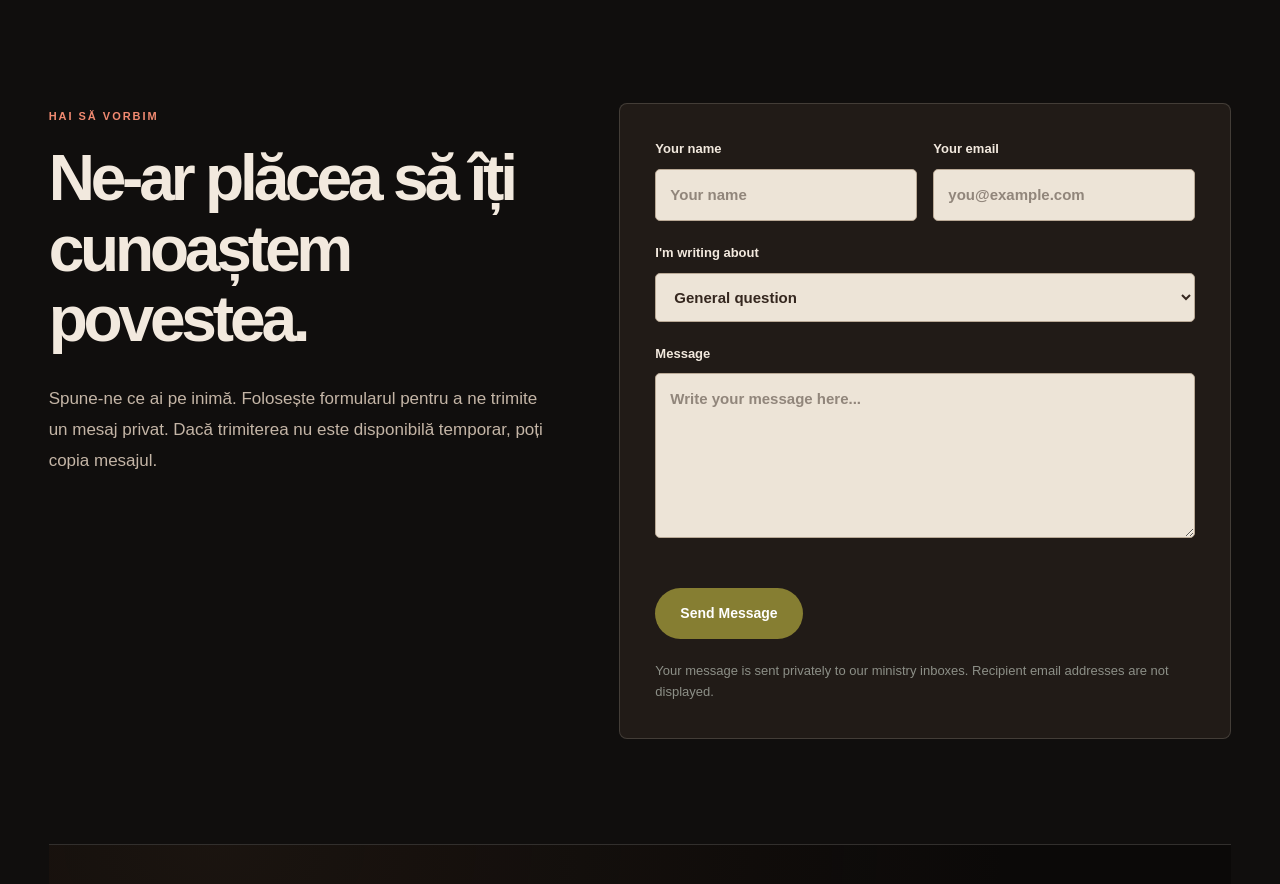
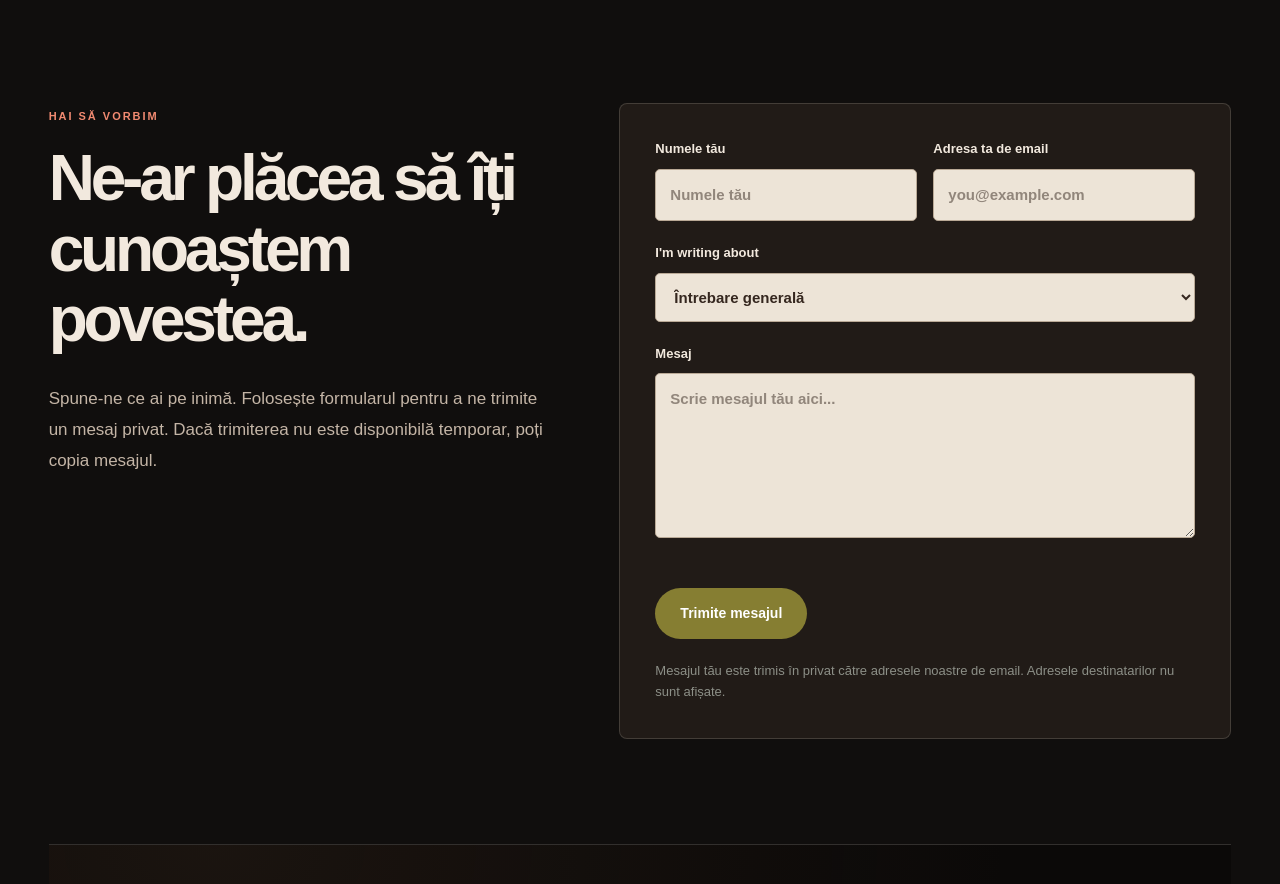
Before and after one commit to bumbmatei-sys/thebumbs-website, a Next.js app: page /ro/contact in a window 1280 px wide. Shown: the part 500-1384 px from the top of the page. Built offline with nearby package versions, Linux system fonts and the light colour scheme.

Commit message:
feat: translate contact form and validation feedback into Romanian

```diff
--- a/components/contact-form.tsx
+++ b/components/contact-form.tsx
@@ -1,23 +1,25 @@
 "use client";
 import { useState, type FormEvent } from "react";
 type Status="idle"|"sending"|"sent"|"error";
-export function ContactForm(){
+export function ContactForm({locale="en"}:{locale?:"en"|"ro"}){
+ const ro=locale==="ro";
+ const tr=(en:string,romanian:string)=>ro?romanian:en;
  const [name,setName]=useState("");const [email,setEmail]=useState("");const [subject,setSubject]=useState("General question");const [message,setMessage]=useState("");const [website,setWebsite]=useState("");const [status,setStatus]=useState<Status>("idle");const [notice,setNotice]=useState("");
  const draft=`Subject: ${subject}\n\nFrom: ${name} <${email}>\n\n${message}`;
  async function submit(e:FormEvent<HTMLFormElement>){e.preventDefault();setStatus("sending");setNotice("");try{
  const response=await fetch("/api/contact",{method:"POST",headers:{"content-type":"application/json"},body:JSON.stringify({name,email,subject,message,website})});
  const result=await response.json() as {ok?:boolean;error?:string};
- if(!response.ok||!result.ok)throw new Error(result.error||"Message could not be sent.");
+ if(!response.ok||!result.ok)throw new Error(result.error||tr("Message could not be sent.","Mesajul nu a putut fi trimis."));
  setStatus("sent");setNotice("");setMessage("");
- }catch(error){setStatus("error");setNotice(error instanceof Error?error.message:"Message could not be sent.");}}
- async function copy(){try{await navigator.clipboard.writeText(draft);setNotice("Message copied. You can paste it into your email app. Nothing was sent.");}catch{setNotice("Copy unavailable in this browser.");}}
- if(status==="sent")return <div className="contact-form contact-success" role="status" aria-live="polite" aria-atomic="true"><div className="success-icon" aria-hidden="true">✓</div><h3>Message sent successfully!</h3><p>Thank you for reaching out. Your message has been submitted to our ministry inboxes.</p><button className="button" type="button" onClick={()=>{setStatus("idle");setNotice("");setName("");setEmail("");setSubject("General question");setMessage("");}}>Send another message</button></div>;
+ }catch(error){setStatus("error");setNotice(error instanceof Error?error.message :tr("Message could not be sent.","Mesajul nu a putut fi trimis."));}}
+ async function copy(){try{await navigator.clipboard.writeText(draft);setNotice(tr("Message copied. You can paste it into your email app. Nothing was sent.","Mesajul a fost copiat. Îl poți lipi în aplicația de email. Nu a fost trimis."));}catch{setNotice(tr("Copy unavailable in this browser.","Copierea nu este disponibilă în acest browser."));}}
+ if(status==="sent")return <div className="contact-form contact-success" role="status" aria-live="polite" aria-atomic="true"><div className="success-icon" aria-hidden="true">✓</div><h3>{tr("Message sent successfully!","Mesajul a fost trimis cu succes!")}</h3><p>{tr("Thank you for reaching out. Your message has been submitted to our ministry inboxes.","Îți mulțumim că ne-ai scris. Mesajul tău a fost trimis către adresele noastre de email.")}</p><button className="button" type="button" onClick={()=>{setStatus("idle");setNotice("");setName("");setEmail("");setSubject("General question");setMessage("");}}>{tr("Send another message","Trimite un alt mesaj")}</button></div>;
  return <form className="contact-form" onSubmit={submit}>
- <div className="form-row"><label>Your name<input required minLength={2} maxLength={120} value={name} onChange={e=>setName(e.target.value)} autoComplete="name" placeholder="Your name"/></label><label>Your email<input required type="email" maxLength={254} value={email} onChange={e=>setEmail(e.target.value)} autoComplete="email" placeholder="you@example.com"/></label></div>
- <label>I'm writing about<select value={subject} onChange={e=>setSubject(e.target.value)}><option>General question</option><option>Ministry invitation</option><option>Prayer and encouragement</option><option>Financial partnership</option></select></label>
- <label>Message<textarea required minLength={10} maxLength={5000} rows={6} value={message} onChange={e=>setMessage(e.target.value)} placeholder="Write your message here..."/></label>
- <div className="sr-only" aria-hidden="true"><label>Leave this field blank<input tabIndex={-1} autoComplete="off" value={website} onChange={e=>setWebsite(e.target.value)}/></label></div>
- <div className="actions"><button className="button" type="submit" disabled={status==="sending"}>{status==="sending"?"Sending…":"Send Message"}</button>{status==="error"&&<button className="button secondary" type="button" onClick={copy}>Copy Instead</button>}</div>
- <p className="microcopy" role="status" aria-live="polite">{notice||"Your message is sent privately to our ministry inboxes. Recipient email addresses are not displayed."}</p>
+ <div className="form-row"><label>{tr("Your name","Numele tău")}<input required minLength={2} maxLength={120} value={name} onChange={e=>setName(e.target.value)} autoComplete="name" placeholder={tr("Your name","Numele tău")}/></label><label>{tr("Your email","Adresa ta de email")}<input required type="email" maxLength={254} value={email} onChange={e=>setEmail(e.target.value)} autoComplete="email" placeholder="you@example.com"/></label></div>
+ <label>I'm writing about<select value={subject} onChange={e=>setSubject(e.target.value)}><option value="General question">{tr("General question","Întrebare generală")}</option><option value="Ministry invitation">{tr("Ministry invitation","Invitație la slujire")}</option><option value="Prayer and encouragement">{tr("Prayer and encouragement","Rugăciune și încurajare")}</option><option value="Financial partnership">{tr("Financial partnership","Parteneriat financiar")}</option></select></label>
+ <label>{tr("Message","Mesaj")}<textarea required minLength={10} maxLength={5000} rows={6} value={message} onChange={e=>setMessage(e.target.value)} placeholder={tr("Write your message here...","Scrie mesajul tău aici...")}/></label>
+ <div className="sr-only" aria-hidden="true"><label>{tr("Leave this field blank","Lasă acest câmp necompletat")}<input tabIndex={-1} autoComplete="off" value={website} onChange={e=>setWebsite(e.target.value)}/></label></div>
+ <div className="actions"><button className="button" type="submit" disabled={status==="sending"}>{status==="sending"?tr("Sending…","Se trimite…"):tr("Send Message","Trimite mesajul")}</button>{status==="error"&&<button className="button secondary" type="button" onClick={copy}>{tr("Copy Instead","Copiază mesajul")}</button>}</div>
+ <p className="microcopy" role="status" aria-live="polite">{notice||tr("Your message is sent privately to our ministry inboxes. Recipient email addresses are not displayed.","Mesajul tău este trimis în privat către adresele noastre de email. Adresele destinatarilor nu sunt afișate.")}</p>
  </form>
 }
```
